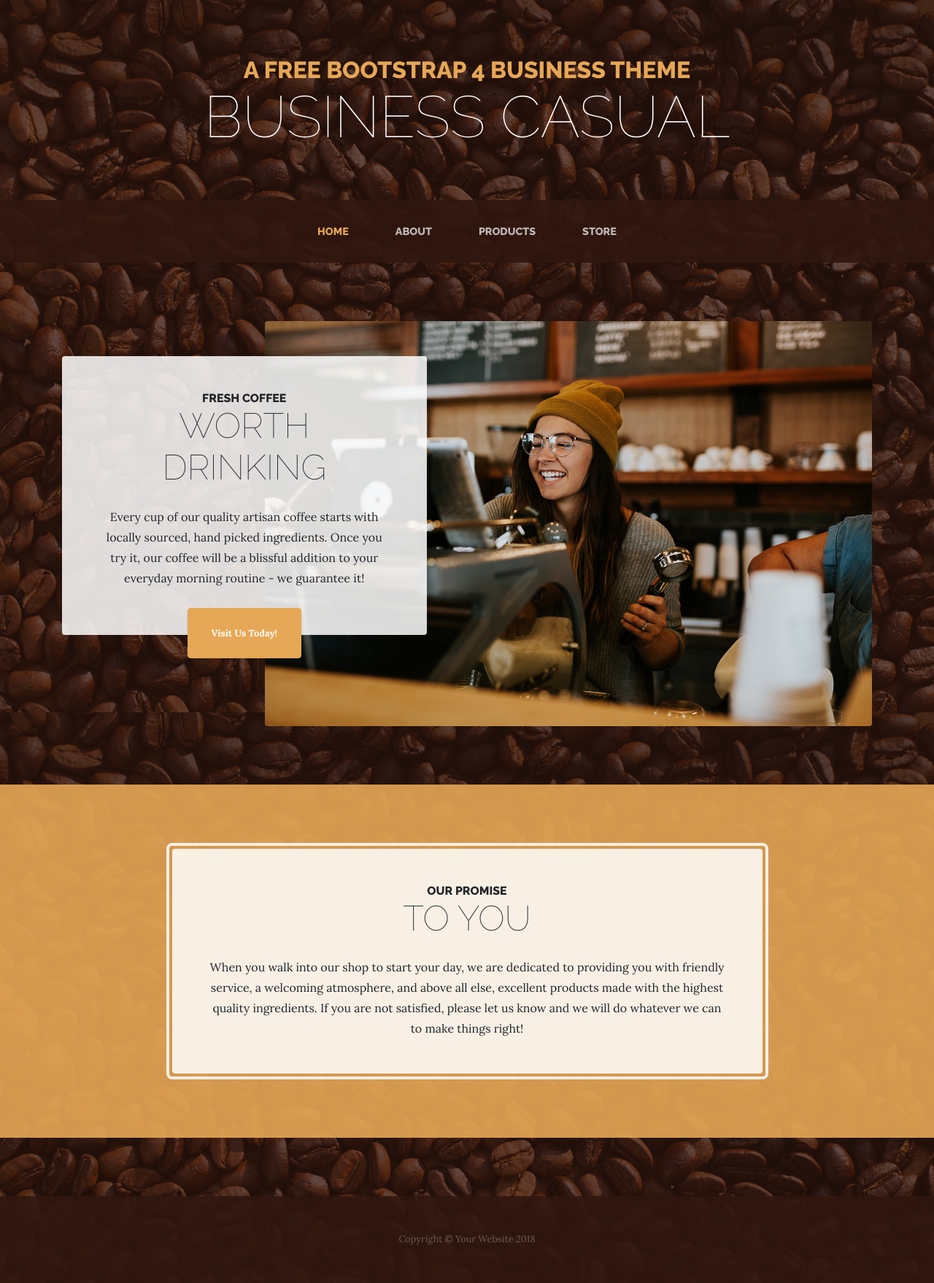
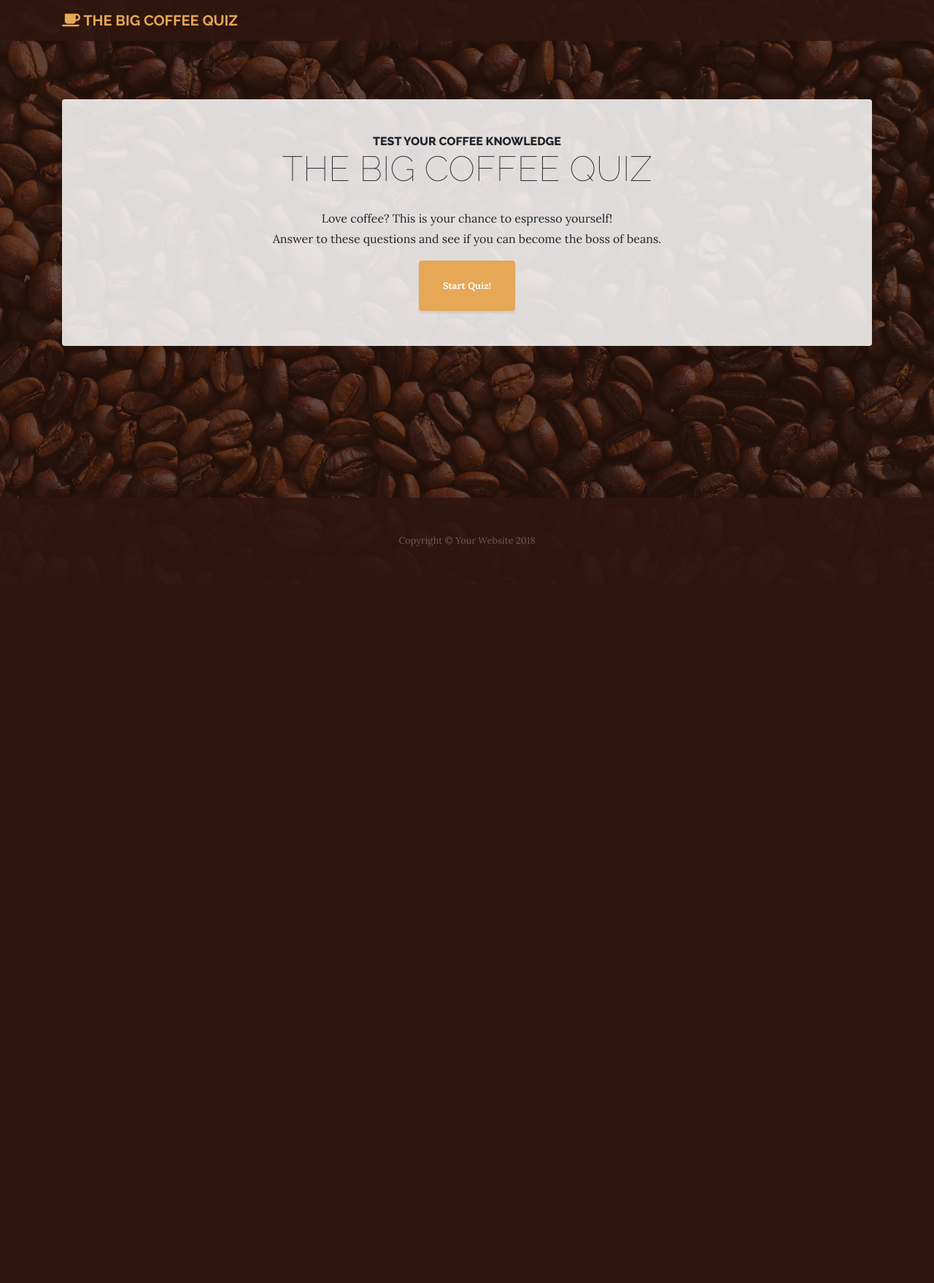
Before and after one commit to Code-Institute-Submissions/python-project-game, a Flask app: page / in a window 1280 px wide. Shown: the whole page at 73% size. After the commit the page ends 749 px from the top, so only its background shows below. Run offline with Flask 2, Linux system fonts and the light colour scheme; some libraries are stand-ins or nearby versions.

Commit message:
customised template for homepage and created base.html

```diff
--- a/static/styles.css
+++ b/static/styles.css
@@ -1,4 +1,9 @@
-/* EXPERIMENT */
-.experiment {
-    background-color: green;
+/* GENERAL */
+
+
+/* FOOTER */
+.footer-bespoke {
+    position: absolute;
+    bottom: 0;
+    width: 100%;
 }
--- a/templates/index.html
+++ b/templates/index.html
@@ -18,81 +18,58 @@
     <!-- Custom styles for this template -->
     <link href="{{ url_for( "static", filename="css/business-casual.min.css") }}" rel="stylesheet">
 
+    <!-- Font Awesome -->
+    <link rel="stylesheet" href="https://use.fontawesome.com/releases/v5.1.0/css/all.css" integrity="sha384-lKuwvrZot6UHsBSfcMvOkWwlCMgc0TaWr+30HWe3a4ltaBwTZhyTEggF5tJv8tbt" crossorigin="anonymous">
     <!-- My Own Styles -->
     <link rel="stylesheet" href="static/styles.css" type="text/css" />
 
 </head>
 
-<h1 class="site-heading text-center text-white d-none d-lg-block">
-    <span class="site-heading-upper text-primary mb-3">A Free Bootstrap 4 Business Theme</span>
-    <span class="site-heading-lower">Business Casual</span>
-</h1>
-
 <!-- Navigation -->
-<nav class="navbar navbar-expand-lg navbar-dark py-lg-4" id="mainNav">
+<nav class="navbar" id="mainNav">
     <div class="container">
-        <a class="navbar-brand text-uppercase text-expanded font-weight-bold d-lg-none" href="#">Start Bootstrap</a>
-        <button class="navbar-toggler" type="button" data-toggle="collapse" data-target="#navbarResponsive" aria-controls="navbarResponsive" aria-expanded="false" aria-label="Toggle navigation">
-          <span class="navbar-toggler-icon"></span>
-        </button>
-        <div class="collapse navbar-collapse" id="navbarResponsive">
-            <ul class="navbar-nav mx-auto">
-                <li class="nav-item active px-lg-4">
-                    <a class="nav-link text-uppercase text-expanded" href="index.html">Home
-                <span class="sr-only">(current)</span>
-              </a>
-                </li>
-                <li class="nav-item px-lg-4">
-                    <a class="nav-link text-uppercase text-expanded" href="about.html">About</a>
-                </li>
-                <li class="nav-item px-lg-4">
-                    <a class="nav-link text-uppercase text-expanded" href="products.html">Products</a>
-                </li>
-                <li class="nav-item px-lg-4">
-                    <a class="nav-link text-uppercase text-expanded" href="store.html">Store</a>
-                </li>
-            </ul>
-        </div>
+        <a class="navbar-brand text-uppercase text-expanded font-weight-bold" href="#"><i class="fas fa-coffee"></i><span> The Big Coffee Quiz</span></a>
+        <!--<button class="navbar-toggler" type="button" data-toggle="collapse" data-target="#navbarResponsive" aria-controls="navbarResponsive" aria-expanded="false" aria-label="Toggle navigation">-->
+        <!--  <span class="navbar-toggler-icon"></span>-->
+        <!--</button>-->
+        <!--<div class="collapse navbar-collapse" id="navbarResponsive">-->
+        <!--    <ul class="navbar-nav mx-auto">-->
+        <!--        <li class="nav-item active px-lg-4">-->
+        <!--            <a class="nav-link text-uppercase text-expanded" href="index.html">Home-->
+        <!--        <span class="sr-only">(current)</span>-->
+        <!--      </a>-->
+        <!--        </li>-->
+        <!--        <li class="nav-item px-lg-4">-->
+        <!--            <a class="nav-link text-uppercase text-expanded" href="about.html">About</a>-->
+        <!--        </li>-->
+        <!--        <li class="nav-item px-lg-4">-->
+        <!--            <a class="nav-link text-uppercase text-expanded" href="products.html">Products</a>-->
+        <!--        </li>-->
+        <!--        <li class="nav-item px-lg-4">-->
+        <!--            <a class="nav-link text-uppercase text-expanded" href="store.html">Store</a>-->
+        <!--        </li>-->
+        <!--    </ul>-->
+        <!--</div>-->
     </div>
 </nav>
 
 <section class="page-section clearfix">
     <div class="container">
-        <div class="intro">
-            <img class="intro-img img-fluid mb-3 mb-lg-0 rounded" src="{{ url_for("static", filename="img/intro.jpg") }}" alt="">
-            <div class="intro-text left-0 text-center bg-faded p-5 rounded">
-                <h2 class="section-heading mb-4">
-                    <span class="section-heading-upper">Fresh Coffee</span>
-                    <span class="section-heading-lower">Worth Drinking</span>
-                </h2>
-                <p class="mb-3">Every cup of our quality artisan coffee starts with locally sourced, hand picked ingredients. Once you try it, our coffee will be a blissful addition to your everyday morning routine - we guarantee it!
-                </p>
-                <div class="intro-button mx-auto">
-                    <a class="btn btn-primary btn-xl" href="#">Visit Us Today!</a>
-                </div>
+        <div class="intro-text left-0 text-center bg-faded p-5 rounded">
+            <h2 class="section-heading mb-4">
+                <span class="section-heading-upper">Test your coffee knowledge</span>
+                <span class="section-heading-lower">The Big Coffee Quiz</span>
+            </h2>
+            <p class="mb-3"> Love coffee? This is your chance to espresso yourself!</br>
+            Answer to these questions and see if you can become the boss of beans.</p>
+            <div class="intro-button mx-auto">
+                <a class="btn btn-primary btn-xl" href="#">Start Quiz!</a>
             </div>
         </div>
     </div>
 </section>
 
-<section class="page-section cta">
-    <div class="container">
-        <div class="row">
-            <div class="col-xl-9 mx-auto">
-                <div class="cta-inner text-center rounded">
-                    <h2 class="section-heading mb-4">
-                        <span class="section-heading-upper">Our Promise</span>
-                        <span class="section-heading-lower">To You</span>
-                    </h2>
-                    <p class="mb-0">When you walk into our shop to start your day, we are dedicated to providing you with friendly service, a welcoming atmosphere, and above all else, excellent products made with the highest quality ingredients. If you are not satisfied,
-                        please let us know and we will do whatever we can to make things right!</p>
-                </div>
-            </div>
-        </div>
-    </div>
-</section>
-
-<footer class="footer text-faded text-center py-5">
+<footer class="footer text-faded text-center py-5 footer-bespoke">
     <div class="container">
         <p class="m-0 small">Copyright &copy; Your Website 2018</p>
     </div>
```
Also changed, not shown: README.md.
